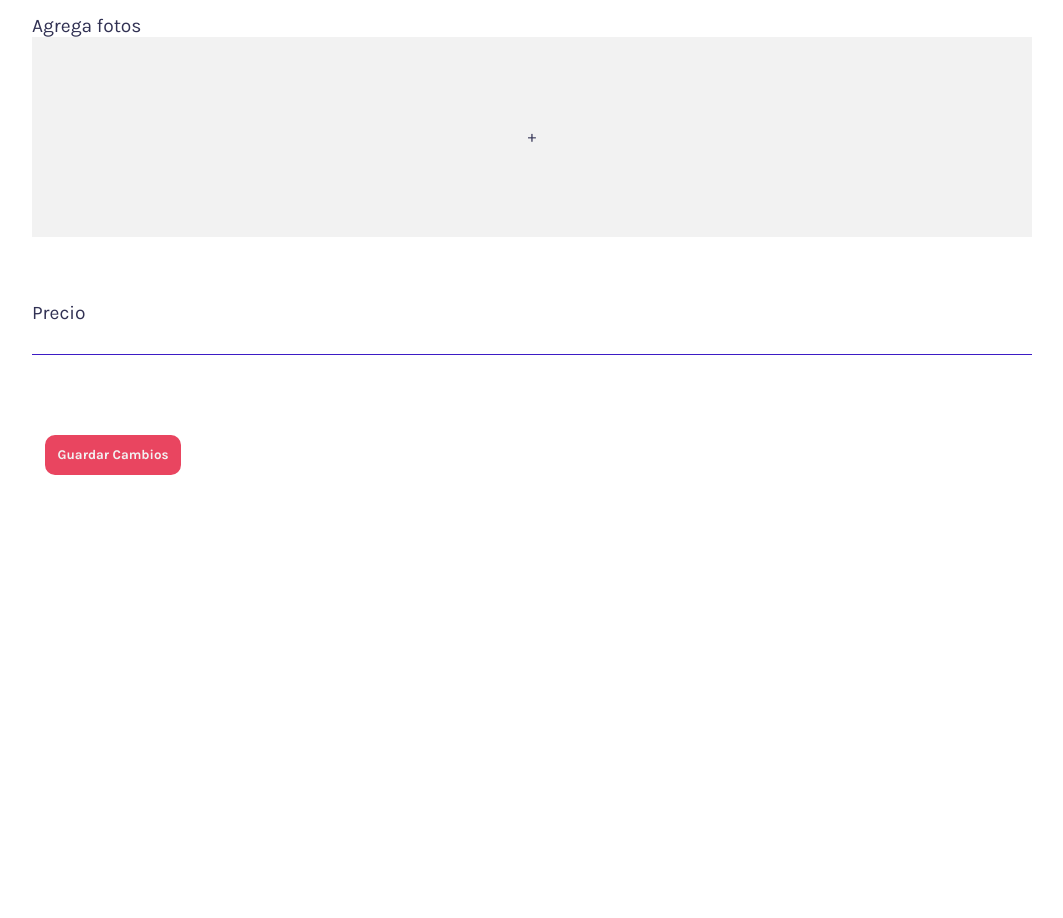
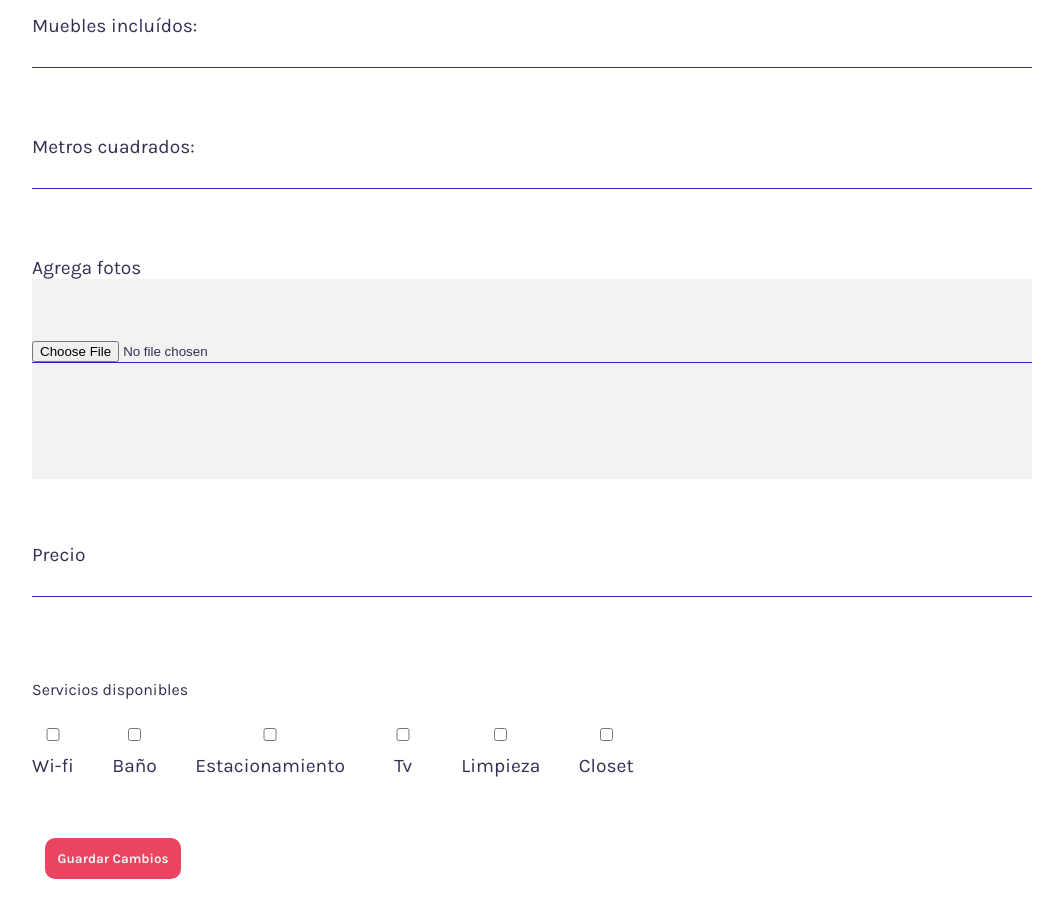
Before and after one commit to Yuliana-Team-Project-PM/Frontend-LetsRoomie, a React app: page /addRoom in a window 1280 px wide. Shown: the part 620-1538 px from the top of the page, without its empty margins (108-1171 px from the left). Before the commit the page ends 1148 px from the top, so only its background shows below. Built offline with nearby package versions, Linux system fonts and the light colour scheme.

Commit message:
Servicios añadidos con checkbox

```diff
--- a/src/assets/styles/components/AddRoom.scss
+++ b/src/assets/styles/components/AddRoom.scss
@@ -10,7 +10,7 @@
     &__form {
         label {
             color: $dark-color;
-            display: block;
+            // display: block;
             font-size: 1.2em;
         }
 
@@ -42,6 +42,26 @@
             margin-bottom: 4em;
         }
 
+
+    }
+}
+
+.Services {
+    display: flex;
+    flex-wrap: wrap;
+    width: 100%;
+    margin-bottom: 3em;
+
+    &__item {
+        display: flex;
+        align-items: center;
+        justify-content: center;
+        flex-direction: column;
+        margin-right: 2em;
+
+        input {
+            margin: 1em;
+        }
     }
 }
 
--- a/src/pages/AddRoom.jsx
+++ b/src/pages/AddRoom.jsx
@@ -5,8 +5,8 @@ import Navbar from '../components/Navbar';
 import Footer from '../components/Footer';
 
 const AddRoom = () => {
-    const saveRoom=()=>{
-    let newRoom={
+  const saveRoom = () => {
+    let newRoom = {
       "namePlace": "Gran Apartamento",
       "location": "Zona norte",
       "city": "Bogotá",
@@ -28,37 +28,71 @@ const AddRoom = () => {
       "description": "Hermoso apartamento de 2 habitaciones, con vista al mar",
       "user": "string"
     }
-          let Token=sessionStorage.getItem('Token')
+    let Token = sessionStorage.getItem('Token')
     fetch(`https://api-letsroomie.herokuapp.com/place`, {
       method: "POST",
       headers: {
         'Content-Type': 'application/json',
-                'access-token':Token
+        'access-token': Token
       },
       body: JSON.stringify(newRoom)
     });
   }
 
-    return(
+  return (
     <>
       <Navbar />
       <div className='AddRoom'>
         <h1 className='AddRoom__title'>Nueva habitación</h1>
         <form action="" className='AddRoom__form'>
           <label htmlFor="">Título</label>
-                    <input type="text"/>
-                    <label htmlFor="">Ubicación</label>
-                    <input type="text"/>
+          <input type="text" />
+          <label htmlFor="">Ciudad</label>
+          <input type="text" />
+          <label htmlFor="">Dirección</label>
+          <input type="text" />
           <label htmlFor="">Descripción</label>
-                    <input type="text"/>
-                    <label htmlFor="">Servicios disponibles</label>
-                    <input type="text"/>
+          <input type="text" />
+          <label htmlFor="">Muebles incluídos:</label>
+          <input type="text" />
+          <label htmlFor="">Metros cuadrados:</label>
+          <input type="text" />
           <label htmlFor="">Agrega fotos</label>
           <div className='AddRoom__form--photo'>
-                        +
+            <input type="file" name="file" />
           </div>
+
           <label htmlFor="">Precio</label>
-                    <input type="text"/>
+          <input type="text" />
+
+          <p>Servicios disponibles</p>
+          <div className='Services'>
+            <label className='Services__item'>
+              <input type="checkbox" id="wifi" value="" />
+                    Wi-fi
+            </label>
+            <label className='Services__item'>
+              <input type="checkbox" id="bath" value="" />
+                    Baño
+            </label>
+            <label className='Services__item'>
+              <input type="checkbox" id="parking" value="" />
+                    Estacionamiento
+            </label>
+            <label className='Services__item'>
+              <input type="checkbox" id="tv" value="" />
+                    Tv
+            </label>
+            <label className='Services__item'>
+              <input type="checkbox" id="cleaning" value="" />
+                    Limpieza
+            </label>
+            <label className='Services__item'>
+              <input type="checkbox" id="closet" value="" />
+                    Closet
+            </label>
+          </div>
+
           <button type="button" className='AddRoom__form--button' onClick={saveRoom}>Guardar Cambios</button>
         </form>
       </div>
--- a/src/pages/Profile.jsx
+++ b/src/pages/Profile.jsx
@@ -97,7 +97,7 @@ const Profile = () => {
                         <label className="PerfilEdit__interest--item">
                             <input type="checkbox" id="literature" value="" />
                                 Literatura
-                            </label>
+                        </label>
                         <label className="PerfilEdit__interest--item">
                             <input type="checkbox" id="sports" value="" />
                                 Deporte
--- a/src/routes/App.jsx
+++ b/src/routes/App.jsx
@@ -19,7 +19,7 @@ function App() {
     return (
         <BrowserRouter>
             <Switch>
-                <Route exact path="/" component={Home} />
+                <Route exact path="/" component={AddRoom} />
                 <Route exact path="/login" component={Login} />
                 <Route exact path="/select-acount" component={CreateAcountSelect} />
                 <Route exact path="/acount-guest" component={CreateGuestAcount} />
```
Lines whose indentation alone changed are shown as unchanged.
